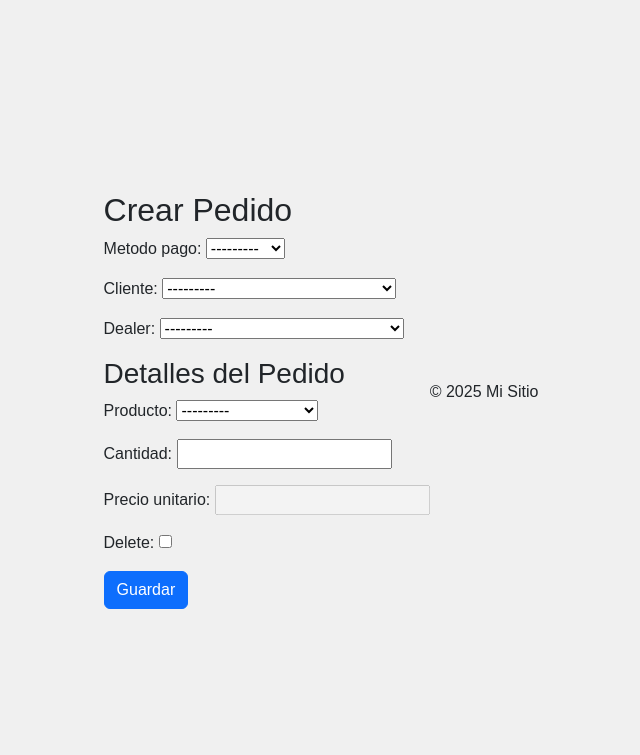
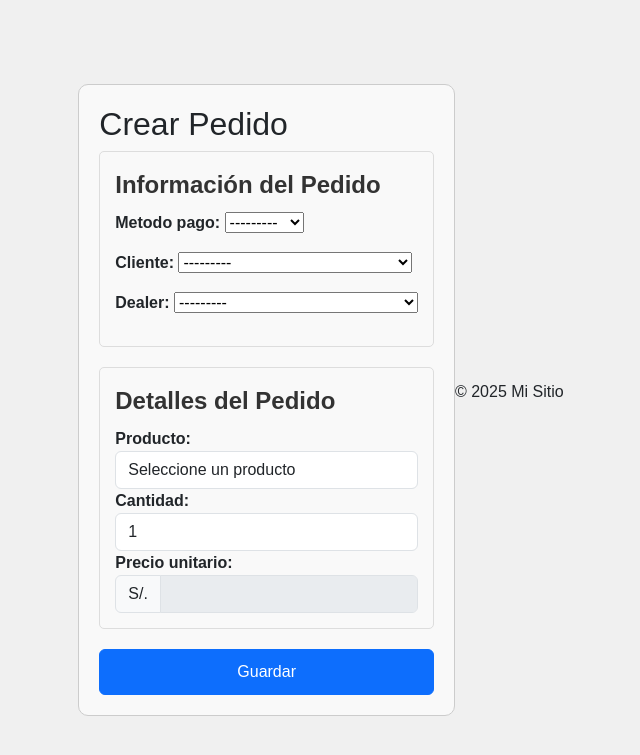
Before and after one commit to LimberthStyle/apay, a Django app: page /pedidos/crear/ in a window 1280 px wide. Shown: the top 755 px of the page, without its empty margins (319-959 px from the left). Run offline with Django 5.2, Linux system fonts and the light colour scheme; data comes from the database, SQL or seed files in the repository; both versions use the stored data as it was after the commit.

Commit message:
Pedidos_casiterminado

```diff
--- a/app_apay/forms.py
+++ b/app_apay/forms.py
@@ -51,16 +51,15 @@ class DetallePedidoForm(forms.ModelForm):
         model = DetallePedido
         fields = ['producto', 'cantidad', 'precio_unitario']
 
-    def __init__(self, *args, **kwargs):
-        super().__init__(*args, **kwargs)
-        self.fields['precio_unitario'].widget.attrs['disabled'] = True  # Usar 'disabled' en lugar de 'readonly'
-        self.fields['precio_unitario'].required = False  # No es obligatorio (se llenará automáticamente)
-# FormSet para DetallePedido
+    precio_unitario = forms.DecimalField(
+        max_digits=10, decimal_places=2, required=False,
+        widget=forms.TextInput(attrs={'readonly': 'readonly'})  # Campo solo lectura
+    )
 DetallePedidoFormSet = inlineformset_factory(
-    Pedido,  # Modelo principal
-    DetallePedido,  # Modelo relacionado
-    form=DetallePedidoForm,  # Formulario personalizado
-    extra=1,  # Número de formularios vacíos que se mostrarán
+    Pedido, DetallePedido,  # Relación entre Pedido y DetallePedido
+    form=DetallePedidoForm,
+    extra=1,  # Número de formularios vacíos adicionales
+    can_delete=True  # Permitir eliminar detalles de pedidos
 )
 #CLIENTES-----------------------------------------------------------------
 
--- a/app_apay/templates/orders/crear_pedido.html
+++ b/app_apay/templates/orders/crear_pedido.html
@@ -2,52 +2,108 @@
 {% block content %}
 <div class="dashboard-container">
     <h2>Crear Pedido</h2>
+
     <form method="post">
         {% csrf_token %}
-        {{ form.as_p }}
-        <h3>Detalles del Pedido</h3>
-        {{ detalle_formset.management_form }}
-        {% for form in detalle_formset %}
-            <div class="detalle-form">
-                {{ form.as_p }}
+
+        <!-- Datos Generales del Pedido -->
+        <fieldset>
+            <legend>Información del Pedido</legend>
+            {{ form.as_p }}
+        </fieldset>
+
+        <!-- Detalles del Pedido -->
+        <fieldset>
+            <legend>Detalles del Pedido</legend>
+            <div class="form-group">
+                <label for="producto">Producto:</label>
+                <select id="producto" name="producto" class="form-control" required>
+                    <option value="">Seleccione un producto</option>
+                    {% for producto in productos %}
+                        <option value="{{ producto.id }}" data-precio="{{ producto.precio }}"
+                            {% if producto.id == form.instance.producto.id %}selected{% endif %}>
+                            {{ producto.nom_produc }}
+                        </option>
+                    {% endfor %}
+                </select>
             </div>
-        {% endfor %}
+
+            <div class="form-group">
+                <label for="cantidad">Cantidad:</label>
+                <input type="number" id="cantidad" name="cantidad" min="1" value="1" class="form-control" required>
+            </div>
+
+            <div class="form-group">
+                <label for="precio_unitario">Precio unitario:</label>
+                <div class="input-group">
+                    <span class="input-group-text">S/.</span>
+                    <input type="text" id="precio_unitario" name="precio_unitario" class="form-control" readonly>
+                </div>
+            </div>
+        </fieldset>
+
+        <!-- Botón de Envío -->
         <button type="submit" class="btn btn-primary">Guardar</button>
     </form>
 </div>
 
+<!-- JavaScript para actualizar precios dinámicamente -->
 <script>
-document.addEventListener('DOMContentLoaded', function() {
-    // Seleccionar todos los campos de producto
-    const productoFields = document.querySelectorAll('[id^="id_form-"][id$="-producto"]');
+    document.addEventListener("DOMContentLoaded", function () {
+        const productoSelect = document.getElementById("producto");
+        const precioInput = document.getElementById("precio_unitario");
 
-    productoFields.forEach(function(productoField) {
-        productoField.addEventListener('change', function() {
-            const productoId = this.value;
-            const formPrefix = this.id.split('-')[1];
-            const precioUnitarioField = document.querySelector(`#id_form-${formPrefix}-precio_unitario`);
-
-            if (productoId) {
-                // Obtener el precio del producto mediante una solicitud AJAX
-                fetch(`/get-producto-details/${productoId}/`)
-                    .then(response => response.json())
-                    .then(data => {
-                        precioUnitarioField.value = data.precio;  // Llenar el campo precio_unitario
-                    });
-            } else {
-                precioUnitarioField.value = '';  // Limpiar el campo si no se selecciona un producto
-            }
+        productoSelect.addEventListener("change", function() {
+            const selectedOption = productoSelect.options[productoSelect.selectedIndex];
+            const precio = selectedOption.getAttribute("data-precio") || "0.00";
+            precioInput.value = precio;  // Solo el número, sin "S/."
         });
     });
+</script>
 
-    // Habilitar campos deshabilitados antes de enviar el formulario
-    const form = document.querySelector('form');
-    form.addEventListener('submit', function() {
-        const precioUnitarioFields = document.querySelectorAll('[id^="id_form-"][id$="-precio_unitario"]');
-        precioUnitarioFields.forEach(function(field) {
-            field.disabled = false;  // Habilitar el campo antes de enviar el formulario
-        });
-    });
-});
-</script>
+<style>
+    .dashboard-container {
+        max-width: 600px;
+        margin: auto;
+        padding: 20px;
+        border: 1px solid #ccc;
+        border-radius: 10px;
+        background: #f9f9f9;
+    }
+
+    fieldset {
+        border: 1px solid #ddd;
+        padding: 15px;
+        margin-bottom: 20px;
+        border-radius: 5px;
+    }
+
+    legend {
+        font-weight: bold;
+        color: #333;
+    }
+
+    .detalle-container {
+        display: flex;
+        flex-direction: column;
+        gap: 10px;
+    }
+
+    label {
+        font-weight: bold;
+    }
+
+    input[readonly] {
+        background-color: #e9ecef;
+        cursor: not-allowed;
+    }
+
+    .btn-primary {
+        display: block;
+        width: 100%;
+        padding: 10px;
+        font-size: 16px;
+    }
+</style>
+
 {% endblock %}
--- a/app_apay/urls.py
+++ b/app_apay/urls.py
@@ -24,6 +24,7 @@ urlpatterns = [
     path('pedidos/crear/', views.CrearPedido.as_view(), name='crear_pedido'),
     path('pedidos/editar/<int:pk>/', views.ActualizarPedido.as_view(), name='actualizar_pedido'),
     path('pedidos/eliminar/<int:pk>/', views.EliminarPedido.as_view(), name='eliminar_pedido'),
+    path('api/producto/<int:producto_id>/precio/', views.obtener_precio_producto, name='obtener_precio_producto'),
     # URLs para clientes
     path('clientes/', views.ListarClientes.as_view(), name='listar_clientes'),
     path('clientes/crear/', views.CrearCliente.as_view(), name='crear_cliente'),
--- a/app_apay/views.py
+++ b/app_apay/views.py
@@ -116,45 +116,43 @@ class CrearPedido(CreateView):
 
     def get_context_data(self, **kwargs):
         context = super().get_context_data(**kwargs)
-        if self.request.POST:
-            context['detalle_formset'] = DetallePedidoFormSet(self.request.POST)
-        else:
-            context['detalle_formset'] = DetallePedidoFormSet()
+        context['productos'] = Producto.objects.all()  # Enviar productos al template
         return context
 
     def form_valid(self, form):
-        context = self.get_context_data()
-        detalle_formset = context['detalle_formset']
+        producto_id = self.request.POST.get('producto')
+        cantidad = int(self.request.POST.get('cantidad', 1))
+        precio_unitario = float(self.request.POST.get('precio_unitario', 0))
 
-        if detalle_formset.is_valid():
-            self.object = form.save(commit=False)
-            self.object.costo_total = 5.00  # Iniciar con el costo de delivery
-            self.object.save()
+        if not producto_id or precio_unitario == 0:
+            return self.render_to_response(self.get_context_data(form=form))
 
-            # Calcular el costo total de los productos
-            for detalle_form in detalle_formset:
-                detalle = detalle_form.save(commit=False)
-                detalle.pedido = self.object
+        self.object = form.save(commit=False)
+        self.object.costo_total = cantidad * precio_unitario + 5.00  # Costo total + delivery
+        self.object.save()
 
-                # Si `precio_unitario` está vacío, asignar un valor predeterminado
-                if detalle.precio_unitario is None:
-                    detalle.precio_unitario = 0.00
+        # Guardar detalle del pedido
+        producto = Producto.objects.get(id=producto_id)
+        detalle = DetallePedido.objects.create(
+            pedido=self.object,
+            producto=producto,
+            cantidad=cantidad,
+            precio_unitario=precio_unitario
+        )
 
-                detalle.save()
-                self.object.costo_total += detalle.cantidad * detalle.precio_unitario
+        # Cambiar el estado del repartidor
+        if self.object.dealer:
+            self.object.dealer.estado = 'OCUPADO'
+            self.object.dealer.save()
 
-            self.object.save()
+        return redirect(self.success_url)
 
-            # Cambiar el estado del repartidor a "OCUPADO"
-            if self.object.dealer:
-                self.object.dealer.estado = 'OCUPADO'
-                self.object.dealer.save()
-
-            return redirect(self.success_url)
-
-        return self.render_to_response(self.get_context_data(form=form))
-
-
+def obtener_precio_producto(request, producto_id):
+    try:
+        producto = Producto.objects.get(id=producto_id)
+        return JsonResponse({'precio': float(producto.precio)})
+    except Producto.DoesNotExist:
+        return JsonResponse({'error': 'Producto no encontrado'}, status=404)
 # Actualizar un pedido
 class ActualizarPedido(UpdateView):
     model = Pedido
```
Also changed, not shown: db.sqlite3.
